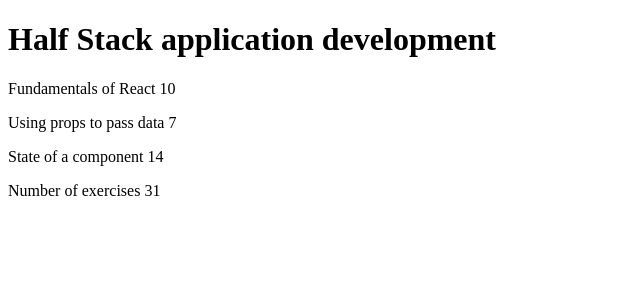
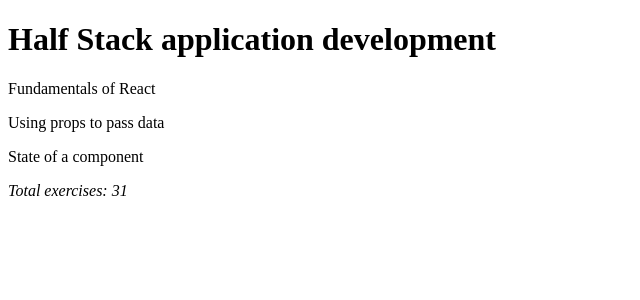
Before and after one commit to jjlopr/fullstackopen, a React (Vite) app in the folder part1/courseinfo/: page / in a window 1280 px wide. Shown: the top 300 px of the page, without its empty margins (0-640 px from the left). Built offline with nearby package versions, Linux system fonts and the light colour scheme.

Commit message:
Exercise 1.1 - Refactor

```diff
--- a/part1/courseinfo/src/App.jsx
+++ b/part1/courseinfo/src/App.jsx
@@ -9,19 +9,50 @@
 
   return (
     <div>
-      <h1>{course}</h1>
-      <p>
-        {part1} {exercises1}
-      </p>
-      <p>
-        {part2} {exercises2}
-      </p>
-      <p>
-        {part3} {exercises3}
-      </p>
-      <p>Number of exercises {exercises1 + exercises2 + exercises3}</p>
+      <Header course={course}/>
+
+      <Content
+        part1={part1}
+        part2={part2}
+        part3={part3}
+      />
+
+      <Total
+        exercises1={exercises1}
+        exercises2={exercises2}
+        exercises3={exercises3}
+      />
     </div>
   )
 }
 
+const Header = (props) => {
+  return (
+    <>
+      <h1>{props.course}</h1>
+    </>
+  )
+}
+
+const Content = (props) => {
+  return (
+    <>
+      <p>{props.part1}</p>
+      <p>{props.part2}</p>
+      <p>{props.part3}</p>
+    </>
+  )
+}
+
+const Total = (props) => {
+  const total = props.exercises1 + props.exercises2 + props.exercises3
+
+  return (
+    <footer>
+      <i>Total exercises: {total}</i>
+    </footer>
+  )
+}
+
+
 export default App
```
Also changed, not shown: 1 other file (tests, documents, lock files or other folders).
